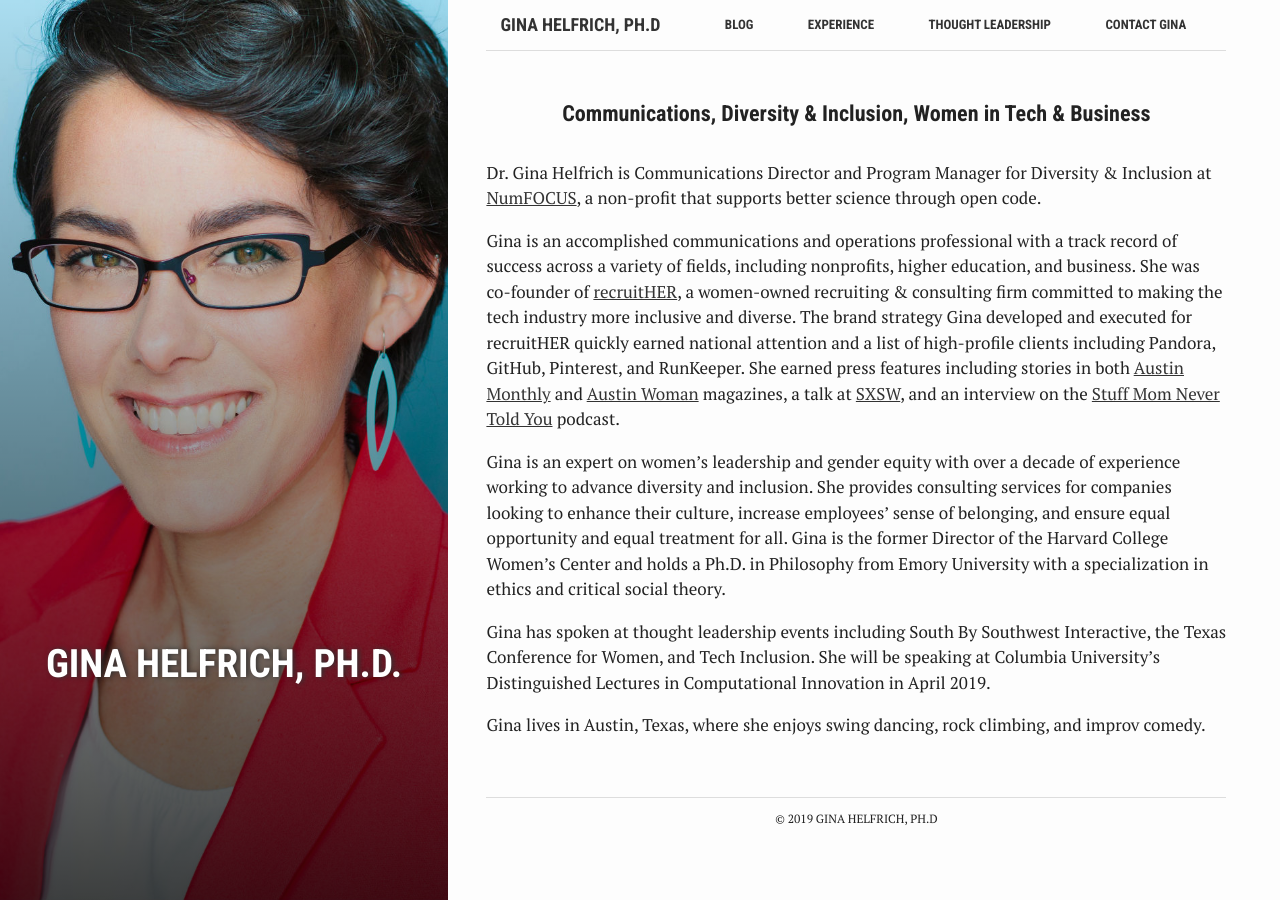
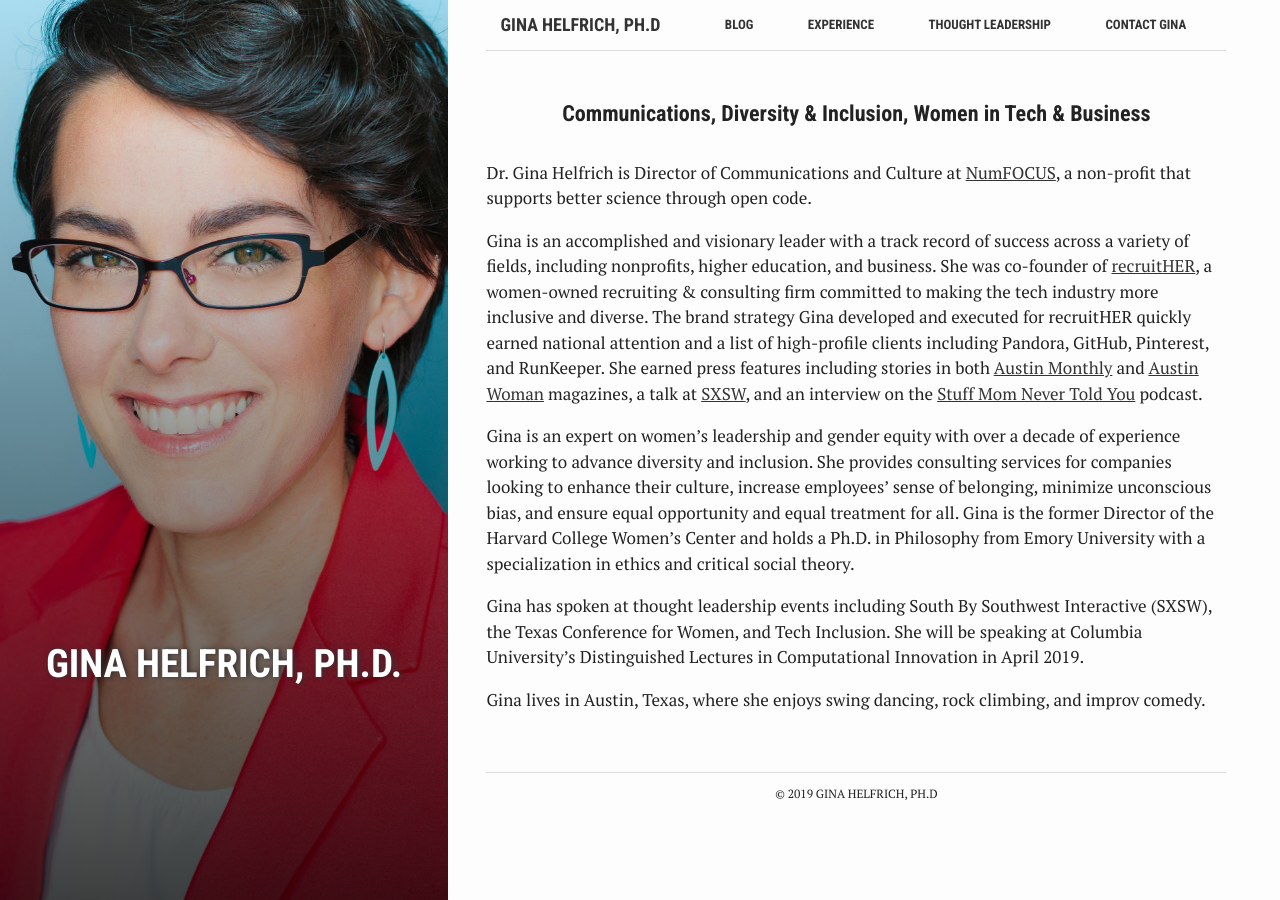
Before and after one commit to Dr-G/Dr-G.github.io, a Jekyll site: the page built from index.md, in a window 1280 px wide. Built offline with Jekyll 4.4.1, drawn with Linux system fonts in a browser that asks for light colours.

Commit message:
Update index.md
update job title

```diff
--- a/index.md
+++ b/index.md
@@ -10,12 +10,12 @@
 
 <h4 align="center">Communications, Diversity & Inclusion, Women in Tech & Business</h4>
 
-Dr. Gina Helfrich is Communications Director and Program Manager for Diversity & Inclusion at [NumFOCUS](https://numfocus.org), a non-profit that supports better science through open code.
+Dr. Gina Helfrich is Director of Communications and Culture at [NumFOCUS](https://numfocus.org), a non-profit that supports better science through open code.
 
-Gina is an accomplished communications and operations professional with a track record of success across a variety of fields, including nonprofits, higher education, and business. She was co-founder of [recruitHER](http://medium.com/@recruither), a women-owned recruiting & consulting firm committed to making the tech industry more inclusive and diverse. The brand strategy Gina developed and executed for recruitHER quickly earned national attention and a list of high-profile clients including Pandora, GitHub, Pinterest, and RunKeeper. She earned press features including stories in both [Austin Monthly](http://www.austinmonthly.com/AM/February-2016/Women-We-Love-Gina-Helfrich-Ashley-Doyal/) and [Austin Woman](http://www.austinwomanmagazine.com/articles/now-hiring-diversity) magazines, a talk at [SXSW](http://schedule.sxsw.com/2016/events/event_PP51520), and an interview on the [Stuff Mom Never Told You](http://www.stuffmomnevertoldyou.com/podcasts/spill-your-salary-secrets/) podcast.
+Gina is an accomplished and visionary leader with a track record of success across a variety of fields, including nonprofits, higher education, and business. She was co-founder of [recruitHER](http://medium.com/@recruither), a women-owned recruiting & consulting firm committed to making the tech industry more inclusive and diverse. The brand strategy Gina developed and executed for recruitHER quickly earned national attention and a list of high-profile clients including Pandora, GitHub, Pinterest, and RunKeeper. She earned press features including stories in both [Austin Monthly](http://www.austinmonthly.com/AM/February-2016/Women-We-Love-Gina-Helfrich-Ashley-Doyal/) and [Austin Woman](http://www.austinwomanmagazine.com/articles/now-hiring-diversity) magazines, a talk at [SXSW](http://schedule.sxsw.com/2016/events/event_PP51520), and an interview on the [Stuff Mom Never Told You](http://www.stuffmomnevertoldyou.com/podcasts/spill-your-salary-secrets/) podcast.
 
-Gina is an expert on women's leadership and gender equity with over a decade of experience working to advance diversity and inclusion. She provides consulting services for companies looking to enhance their culture, increase employees' sense of belonging, and ensure equal opportunity and equal treatment for all. Gina is the former Director of the Harvard College Women's Center and holds a Ph.D. in Philosophy from Emory University with a specialization in ethics and critical social theory.
+Gina is an expert on women's leadership and gender equity with over a decade of experience working to advance diversity and inclusion. She provides consulting services for companies looking to enhance their culture, increase employees' sense of belonging, minimize unconscious bias, and ensure equal opportunity and equal treatment for all. Gina is the former Director of the Harvard College Women's Center and holds a Ph.D. in Philosophy from Emory University with a specialization in ethics and critical social theory.
 
-Gina has spoken at thought leadership events including South By Southwest Interactive, the Texas Conference for Women, and Tech Inclusion. She will be speaking at Columbia University's Distinguished Lectures in Computational Innovation in April 2019.
+Gina has spoken at thought leadership events including South By Southwest Interactive (SXSW), the Texas Conference for Women, and Tech Inclusion. She will be speaking at Columbia University's Distinguished Lectures in Computational Innovation in April 2019.
 
 Gina lives in Austin, Texas, where she enjoys swing dancing, rock climbing, and improv comedy.
```
